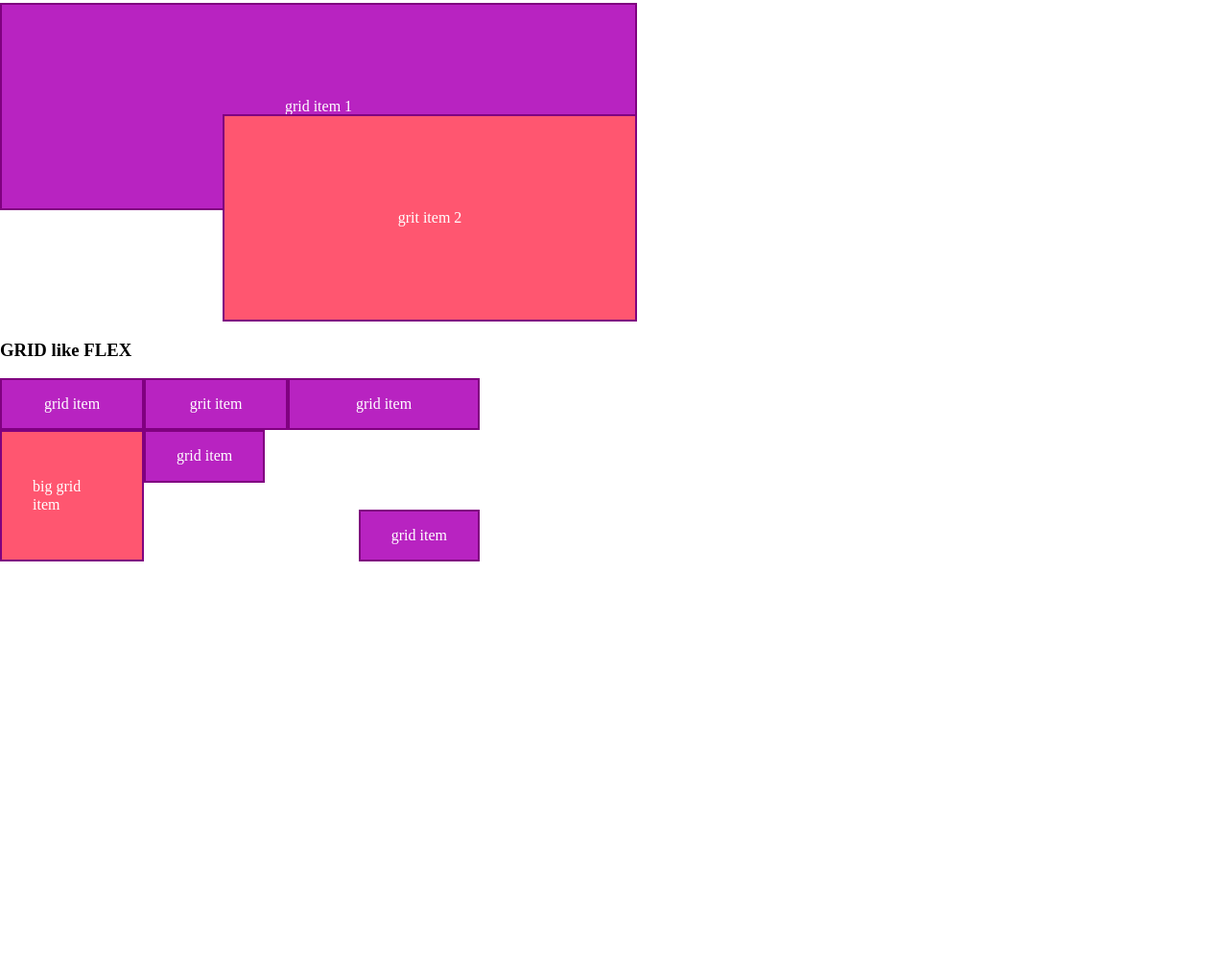
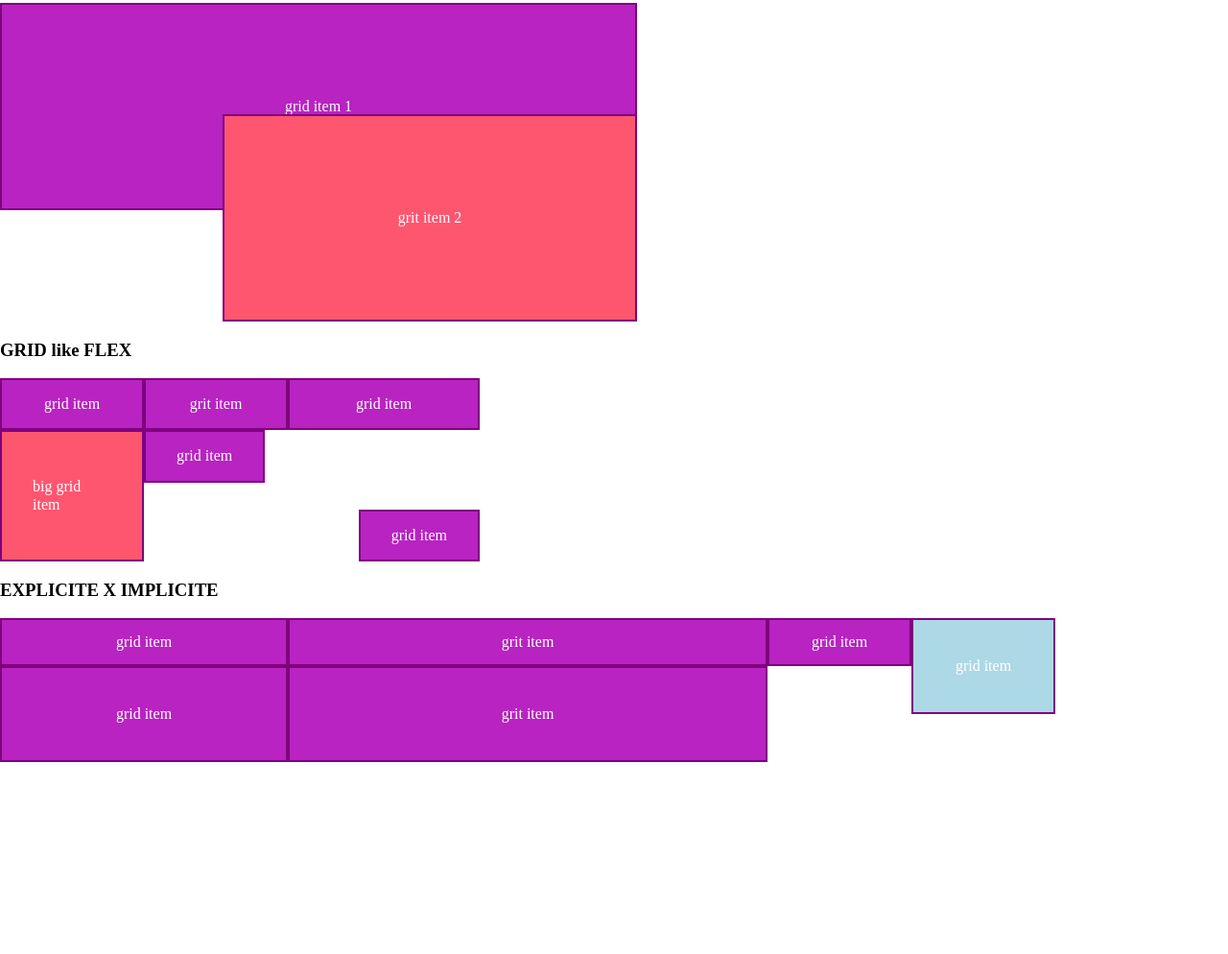
Before and after one commit to PetrValenta92/css-grid, a website built with Vite: page index.html in a window 1280 px wide. Shown: the part 447-1441 px from the top of the page at 96% size. Before the commit the page ends 1032 px from the top, so only its background shows below. Built offline with nearby package versions, Linux system fonts and the light colour scheme.

Commit message:
Add explicite and implicite grid

```diff
--- a/css/style.css
+++ b/css/style.css
@@ -87,3 +87,27 @@
   align-self: end;
   justify-self: end;
 }
+
+/* EXPLICITE X IMPLICITE */
+
+.grid-expl-impl {
+  display: grid;
+  /* this is explicite*/
+  grid-template-rows: 50px 100px 200px;
+  grid-template-columns: 300px 500px;
+
+  /*
+  implicite rows and columns are default to auto,
+  values of auto can be set for rows and columns
+  */
+  grid-auto-rows: 500px;
+  grid-auto-columns: 150px;
+
+}
+
+.implicite {
+  background-color: lightblue;
+  padding: 3rem 2rem;
+  grid-column: 4/5; /* this is implicite*/
+
+}
--- a/index.html
+++ b/index.html
@@ -21,11 +21,13 @@
       <div class="grid-item">grid item</div>
       <div class="grid-item">grid item</div>
     </div>
+
     <div><h3>GRID - OVERLAPPING</h3></div>
     <div class="grid">
       <div class="grid-item one">grid item 1</div>
       <div class="grid-item two">grit item 2</div>
     </div>
+
     <div><h3>GRID like FLEX</h3></div>
     <div class="grid-flex">
       <div class="grid-item">grid item</div>
@@ -35,5 +37,15 @@
       <div class="grid-item start">grid item</div>
       <div class="grid-item end">grid item</div>
     </div>
+
+    <div><h3>EXPLICITE X IMPLICITE</h3></div>
+    <div class="grid-expl-impl">
+      <div class="grid-item">grid item</div>
+      <div class="grid-item">grit item</div>
+      <div class="grid-item">grid item</div>
+      <div class="grid-item implicite">grid item</div>
+      <div class="grid-item">grid item</div>
+      <div class="grid-item">grit item</div>
+    </div>
   </body>
 </html>
```
